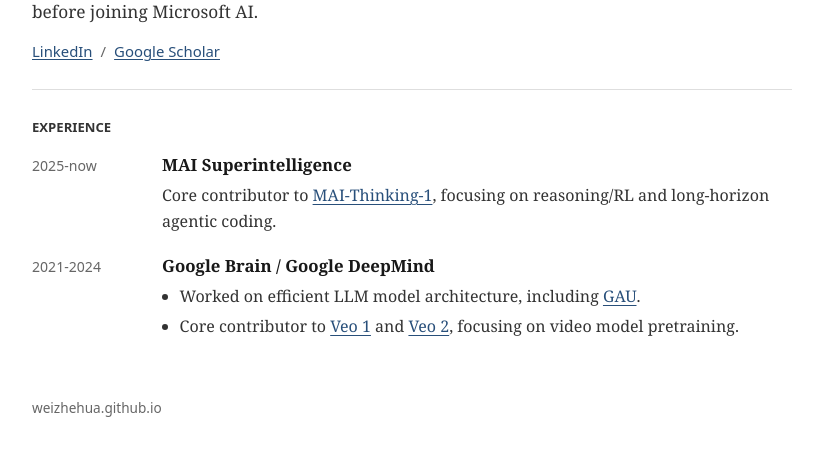
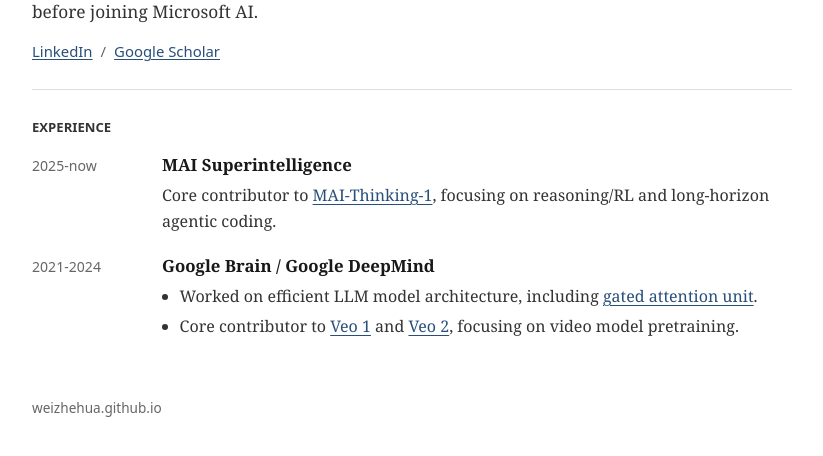
Before and after one commit to weizhehua/weizhehua.github.io, a plain HTML site: page index.html in a window 1280 px wide. Shown: the part 198-654 px from the top of the page, without its empty margins (228-1051 px from the left). Drawn offline with Linux system fonts and the light colour scheme.

Commit message:
Use full gated attention unit name

```diff
--- a/index.html
+++ b/index.html
@@ -222,7 +222,7 @@
               <ul class="work-list">
                 <li>
                   Worked on efficient LLM model architecture, including
-                  <a href="https://arxiv.org/abs/2202.10447">GAU</a>.
+                  <a href="https://arxiv.org/abs/2202.10447">gated attention unit</a>.
                 </li>
                 <li>
                   Core contributor to
```
